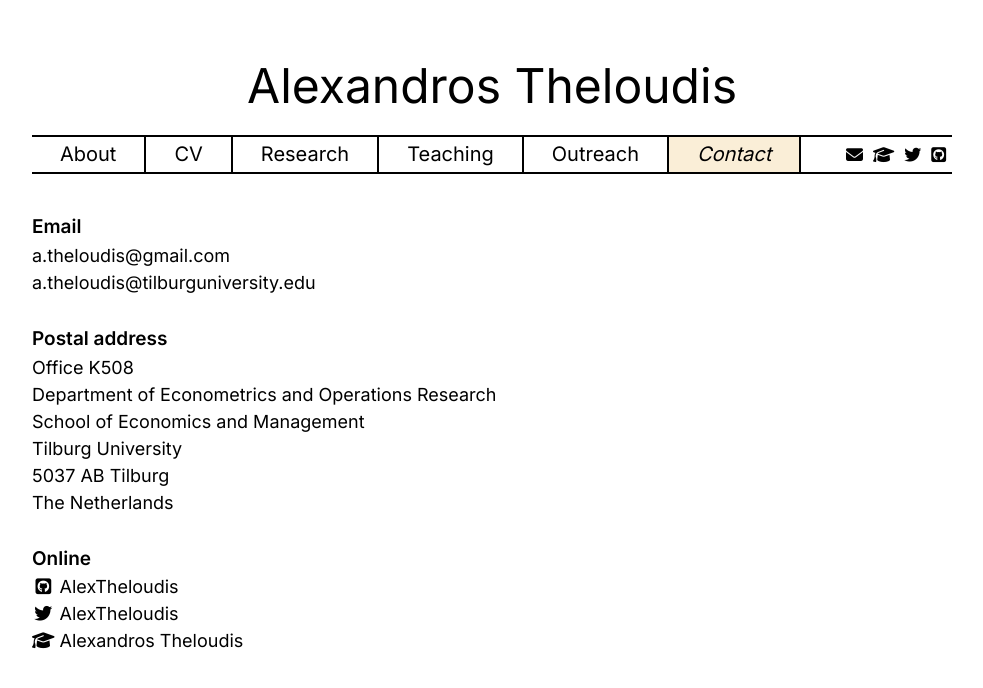
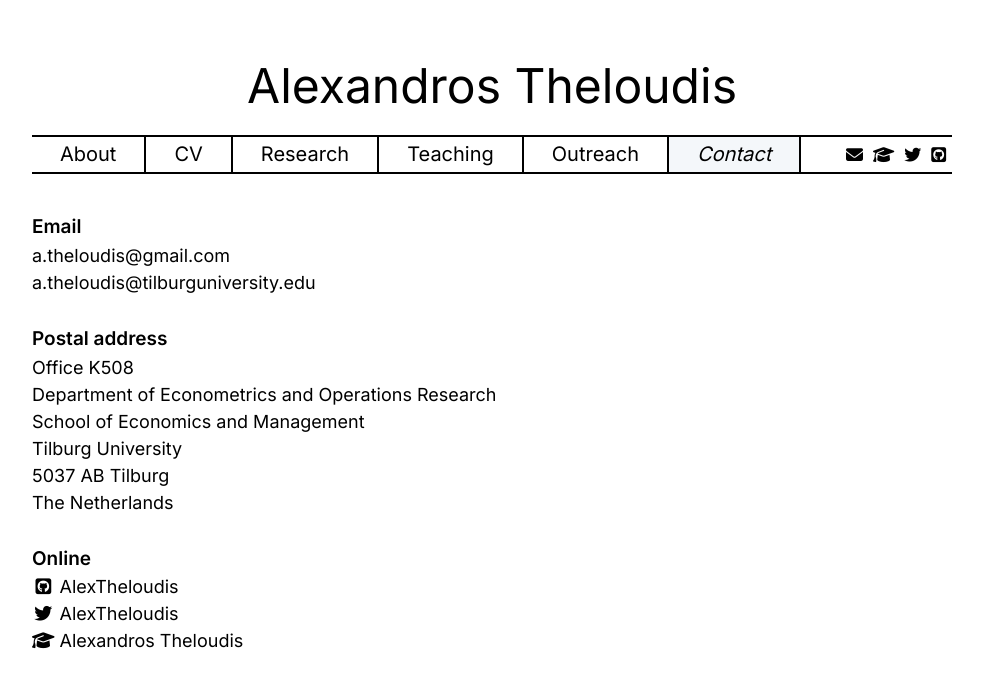
Before and after one commit to theloudis/theloudis.github.io, a Jekyll site: the page built from contact.md, in a window 1280 px wide. Shown: the top 688 px of the page, without its empty margins (148-1131 px from the left). Built offline with Jekyll 4.4.1, drawn with Linux system fonts in a browser that asks for light colours.

Commit message:
Updating the color

```diff
--- a/css/style.css
+++ b/css/style.css
@@ -113,7 +113,7 @@ body {
 /* Current page in the menu */
 .nav-item.active {
   font-style: italic;
-  background-color: #faeed7;
+  background-color: #f4f7fa;
 }
 
 /* Icons on the right of the menu */
```
